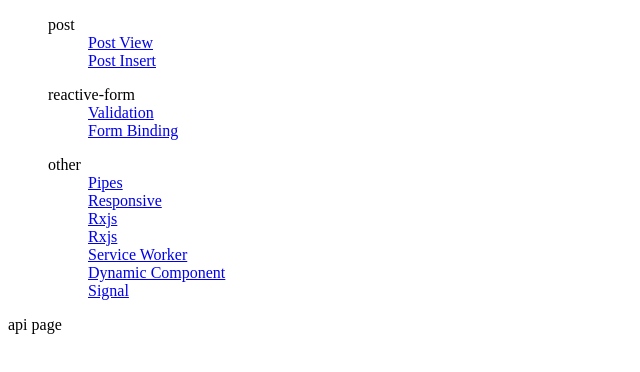
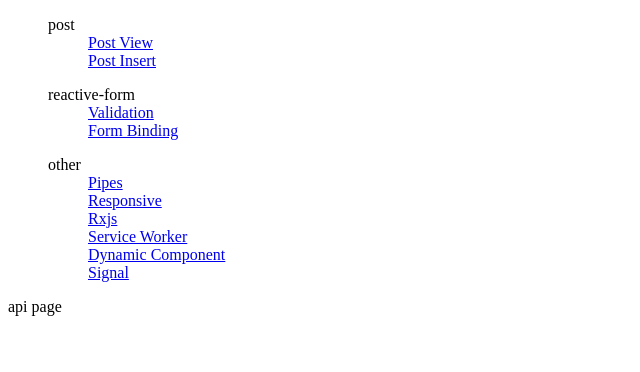
Before and after one commit to SaiWannaAung1/angular-lab, an Angular app: page / in a window 1280 px wide. Shown: the top 372 px of the page, without its empty margins (0-640 px from the left). Built offline with nearby package versions, Linux system fonts and the light colour scheme.

Commit message:
Update menu.component.html

```diff
--- a/src/app/components/menu/menu.component.html
+++ b/src/app/components/menu/menu.component.html
@@ -14,7 +14,6 @@
   <ol><a routerLink ="/pipes">Pipes</a></ol>
   <ol><a routerLink ="/responsive">Responsive</a></ol>
   <ol><a routerLink ="/responsive">Rxjs</a></ol>
-  <ol><a routerLink ="/responsive">Rxjs</a></ol>
   <ol><a routerLink ="/responsive">Service Worker</a></ol>
   <ol><a routerLink ="/responsive">Dynamic Component</a></ol>
   <ol><a routerLink ="/responsive">Signal</a></ol>
```
